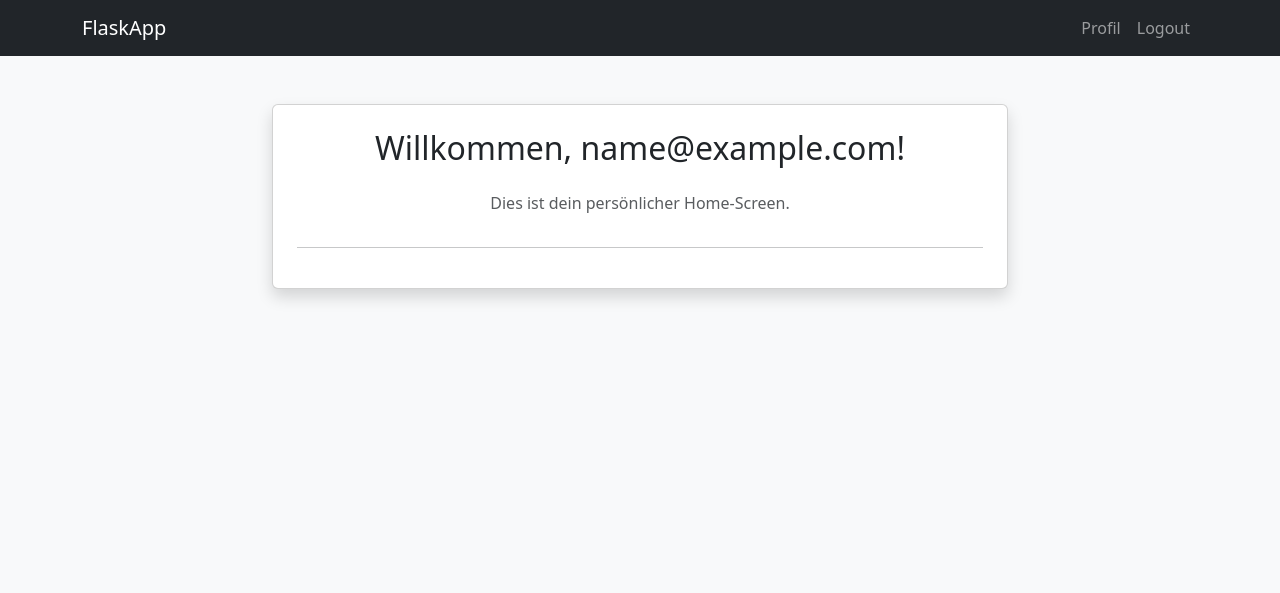
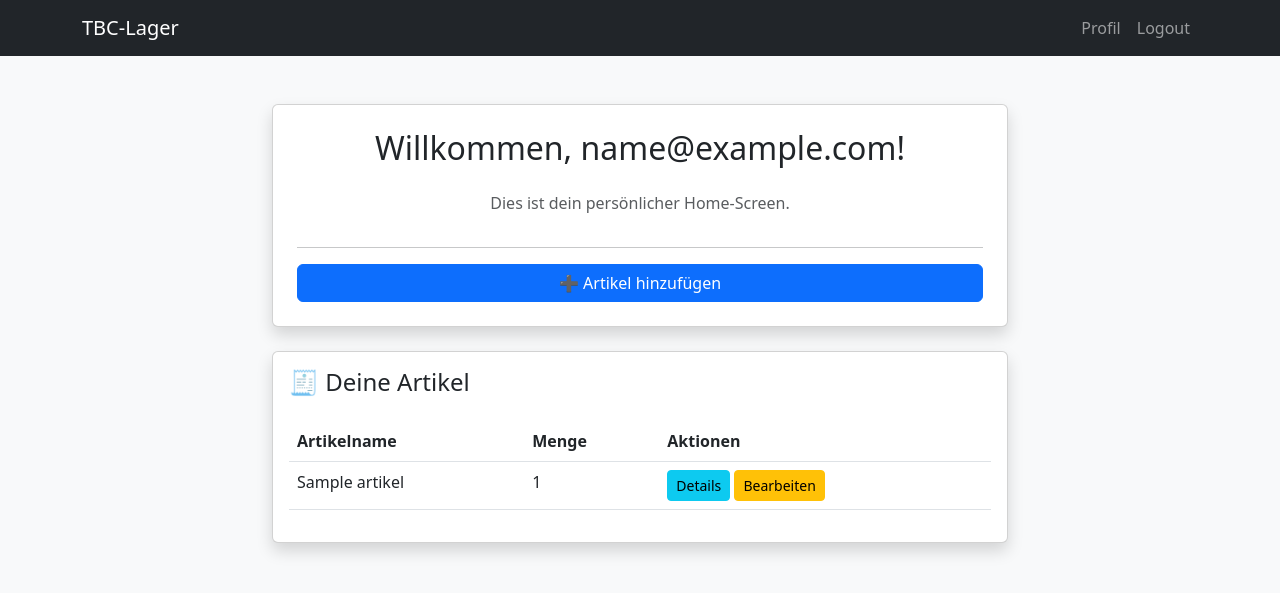
Before and after one commit to HungIT-Admin/Flask-Project-Marco, a Flask app: page /home in a window 1280 px wide. Shown: the top 593 px of the page. Run offline with Flask 3, Linux system fonts and the light colour scheme; a user stored in the database is signed in; tables that the repository leaves empty hold one stand-in row (values such as "Sample post").

Commit message:
Adding Lager to app

```diff
--- a/app.py
+++ b/app.py
@@ -2,8 +2,8 @@ from flask import Flask, render_template, redirect, url_for, flash, request
 from flask_sqlalchemy import SQLAlchemy
 from flask_bcrypt import Bcrypt
 from flask_login import LoginManager, UserMixin, login_user, logout_user, login_required, current_user
-from models import db, User
-from forms import RegistrationForm, LoginForm, ChangePasswordForm, DeleteAccountForm
+from models import db, User, Artikel
+from forms import RegistrationForm, LoginForm, ChangePasswordForm, DeleteAccountForm, ArtikelForm
 from config import Config
 
 app = Flask(__name__)
@@ -29,7 +29,9 @@ def index():
 @app.route("/home")
 @login_required
 def home():
-    return render_template("home.html")
+    artikel = Artikel.query.all()
+    form = ArtikelForm()
+    return render_template("home.html", artikel=artikel, form=form)
 
 @app.route("/register", methods=["GET", "POST"])
 def register():
@@ -123,6 +125,47 @@ def delete_account():
 
     return render_template("delete_account.html", form=form)
 
+@app.route('/artikel')
+@login_required
+def artikel_liste():
+    artikel = Artikel.query.all()
+    return render_template('artikel_liste.html', artikel=artikel)
+
+@app.route('/artikel/neu', methods=['POST'])
+@login_required
+def artikel_neu():
+    form = ArtikelForm()
+    if form.validate_on_submit():
+        neuer_artikel = Artikel(
+            name=form.name.data,
+            menge=form.menge.data,
+            kommentar=form.kommentar.data,
+            user_id=current_user.id
+        )
+        db.session.add(neuer_artikel)
+        db.session.commit()
+        flash('Artikel hinzugefügt!', 'success')
+        return redirect(url_for('artikel_liste'))
+    return render_template('artikel_form.html', form=form)
+
+@app.route('/artikel/<int:id>/bearbeiten', methods=['GET', 'POST'])
+@login_required
+def artikel_bearbeiten(id):
+    artikel = Artikel.query.get_or_404(id)
+    if artikel.user_id != current_user.id:
+        flash('Keine Berechtigung.', 'danger')
+        return redirect(url_for('artikel_liste'))
+
+    form = ArtikelForm(obj=artikel)
+    if form.validate_on_submit():
+        artikel.name = form.name.data
+        artikel.menge = form.menge.data
+        artikel.kommentar = form.kommentar.data
+        db.session.commit()
+        flash('Artikel aktualisiert!', 'success')
+        return redirect(url_for('artikel_liste'))
+    return render_template('artikel_form.html', form=form)
+
 
 @app.route("/profile")
 @login_required
@@ -140,5 +183,5 @@ def logout():
 
 if __name__ == "__main__":
     with app.app_context():
-        db.create_all()
+        db.create_all()  # ➜ erstellt alle Tabellen, falls sie noch nicht existieren
     app.run(debug=True)
--- a/forms.py
+++ b/forms.py
@@ -1,5 +1,5 @@
 from flask_wtf import FlaskForm
-from wtforms import StringField, PasswordField, SubmitField
+from wtforms import StringField, PasswordField, SubmitField, IntegerField, TextAreaField
 from wtforms.validators import DataRequired, Email, EqualTo, Length, Regexp, ValidationError
 from models import User  # Falls du prüfen willst, ob eine E-Mail schon existiert
 from flask_login import current_user
@@ -63,3 +63,10 @@ class DeleteAccountForm(FlaskForm):
     def validate_confirm(self, confirm):
         if confirm.data != "LÖSCHEN":
             raise ValidationError("Du musst 'LÖSCHEN' genau so eintippen, um fortzufahren.")
+
+
+class ArtikelForm(FlaskForm):
+    name = StringField('Artikelname', validators=[DataRequired()])
+    menge = IntegerField('Menge', validators=[DataRequired()])
+    kommentar = TextAreaField('Kommentar')
+    submit = SubmitField('Speichern')
--- /dev/null
+++ b/init_db.py
@@ -0,0 +1,5 @@
+from app import app, db
+
+with app.app_context():
+    db.create_all()
+    print("✅ Tabellen wurden erstellt.")
--- a/templates/base.html
+++ b/templates/base.html
@@ -17,7 +17,7 @@
     <!-- Navbar -->
     <nav class="navbar navbar-expand-lg navbar-dark bg-dark">
         <div class="container">
-            <a class="navbar-brand" href="/">FlaskApp</a>
+            <a class="navbar-brand" href="/">TBC-Lager</a>
             <button class="navbar-toggler" type="button" data-bs-toggle="collapse" data-bs-target="#navbarNav">
                 <span class="navbar-toggler-icon"></span>
             </button>
--- a/templates/home.html
+++ b/templates/home.html
@@ -5,11 +5,103 @@
 {% block content %}
 <div class="row justify-content-center">
     <div class="col-md-8">
-        <div class="card shadow p-4 text-center">
+        <div class="card shadow p-4 text-center mb-4">
             <h2 class="mb-4">Willkommen, {{ current_user.email }}!</h2>
             <p class="text-muted">Dies ist dein persönlicher Home-Screen.</p>
             <hr>
+            <!-- Button: Artikel hinzufügen -->
+            <button class="btn btn-primary" data-bs-toggle="modal" data-bs-target="#artikelModal">➕ Artikel hinzufügen</button>
+        </div>
+
+        <!-- Artikelliste -->
+        <div class="card shadow p-3">
+            <h4>🧾 Deine Artikel</h4>
+            <table class="table mt-3">
+                <thead>
+                    <tr>
+                        <th>Artikelname</th>
+                        <th>Menge</th>
+                        <th>Aktionen</th>
+                    </tr>
+                </thead>
+                <tbody>
+                    {% for artikel in artikel %}
+                    <tr>
+                        <td>{{ artikel.name }}</td>
+                        <td>{{ artikel.menge }}</td>
+                        <td>
+                            <button class="btn btn-info btn-sm" data-bs-toggle="modal" data-bs-target="#detailModal{{ artikel.id }}">Details</button>
+
+                            {% if artikel.user_id == current_user.id %}
+                            <button class="btn btn-warning btn-sm" data-bs-toggle="modal" data-bs-target="#editModal{{ artikel.id }}">Bearbeiten</button>
+                            {% endif %}
+                        </td>
+                    </tr>
+
+                    <!-- Detail Modal -->
+                    <div class="modal fade" id="detailModal{{ artikel.id }}" tabindex="-1">
+                      <div class="modal-dialog">
+                        <div class="modal-content p-3">
+                          <h5>📝 Details zu "{{ artikel.name }}"</h5>
+                          <p><strong>Menge:</strong> {{ artikel.menge }}</p>
+                          <p><strong>Kommentar:</strong> {{ artikel.kommentar or "Kein Kommentar" }}</p>
+                        </div>
+                      </div>
+                    </div>
+
+                    <!-- Bearbeiten Modal -->
+                    {% if artikel.user_id == current_user.id %}
+                    <div class="modal fade" id="editModal{{ artikel.id }}" tabindex="-1">
+                      <div class="modal-dialog">
+                        <div class="modal-content p-3">
+                          <form action="{{ url_for('artikel_bearbeiten', id=artikel.id) }}" method="POST">
+                            {{ form.csrf_token }}
+                            <div class="form-group mb-2">
+                              <label>Artikelname</label>
+                              <input type="text" name="name" class="form-control" value="{{ artikel.name }}" required>
+                            </div>
+                            <div class="form-group mb-2">
+                              <label>Menge</label>
+                              <input type="number" name="menge" class="form-control" value="{{ artikel.menge }}" required>
+                            </div>
+                            <div class="form-group mb-2">
+                              <label>Kommentar</label>
+                              <textarea name="kommentar" class="form-control">{{ artikel.kommentar }}</textarea>
+                            </div>
+                            <button type="submit" class="btn btn-success mt-2">Speichern</button>
+                          </form>
+                        </div>
+                      </div>
+                    </div>
+                    {% endif %}
+                    {% endfor %}
+                </tbody>
+            </table>
         </div>
     </div>
 </div>
+
+<!-- Artikel erstellen Modal -->
+<div class="modal fade" id="artikelModal" tabindex="-1">
+  <div class="modal-dialog">
+    <div class="modal-content p-3">
+      <form action="{{ url_for('artikel_neu') }}" method="POST">
+        {{ form.csrf_token }}
+        <div class="form-group mb-2">
+          <label>Artikelname</label>
+          {{ form.name(class="form-control") }}
+        </div>
+        <div class="form-group mb-2">
+          <label>Menge</label>
+          {{ form.menge(class="form-control") }}
+        </div>
+        <div class="form-group mb-2">
+          <label>Kommentar</label>
+          {{ form.kommentar(class="form-control") }}
+        </div>
+        <button type="submit" class="btn btn-primary mt-2">Hinzufügen</button>
+      </form>
+    </div>
+  </div>
+</div>
 {% endblock %}
```
Also changed, not shown: models.py (+12 -0 lines).
